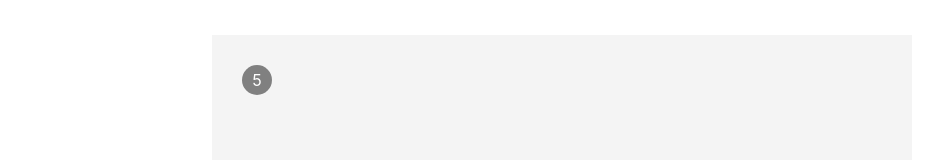
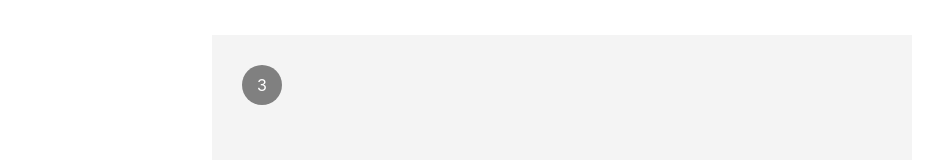
Before and after one commit to emrerdem1/teeter-totter-game, a React (Create React App) app: page / in a window 1280 px wide. Shown: the part 215-375 px from the top of the page, without its empty margins (168-1111 px from the left). Built offline with nearby package versions, Linux system fonts and the light colour scheme.

Commit message:
Generate random size and item

```diff
--- a/src/components/ItemView.tsx
+++ b/src/components/ItemView.tsx
@@ -4,23 +4,26 @@ import React from 'react';
 interface FallingItemProps {
   offsetX: number;
   offsetY: number;
+  size: number;
 }
 
-const MIN_ITEM_SIZE = 30;
+const MIN_ITEM_SIZE = 25;
+const MIN_ITEM_SIZE_INCREMENT = 5;
+const MAX_ITEM_WEIGHT = 9;
 
-const FallingItemContainer = styled.div<FallingItemProps>`
+const FallingItemContainerDiv = styled.div<FallingItemProps>`
   position: absolute;
-  top: ${(props) => (props.offsetY ? `${props.offsetY}px` : '0')};
-  left: ${(props) => (props.offsetX ? `${props.offsetX}px` : '0')};
+  top: ${(props) => `${props.offsetY}px`};
+  left: ${(props) => `${props.offsetX}px`};
   color: white;
   display: flex;
   justify-content: center;
   align-items: center;
-  width: ${MIN_ITEM_SIZE}px;
-  height: ${MIN_ITEM_SIZE}px;
+  width: ${(props) => `${props.size}px`};
+  height: ${(props) => `${props.size}px`};
 `;
 
-const SquareItem = styled.div`
+const SquareItemDiv = styled.div`
   width: 100%;
   height: 100%;
   background: gray;
@@ -29,20 +32,22 @@ const SquareItem = styled.div`
   align-items: center;
 `;
 
-const CircleItem = styled(SquareItem)`
+const CircleItemDiv = styled(SquareItemDiv)`
   border-radius: 50%;
 `;
 
-const TriangleItem = styled.div`
+const TriangleItemDiv = styled.div<{ size: number }>`
   width: 0;
   height: 0;
-  border-left: ${MIN_ITEM_SIZE / 2}px solid transparent;
-  border-right: ${MIN_ITEM_SIZE / 2}px solid transparent;
-  border-bottom: ${MIN_ITEM_SIZE}px solid gray;
+  border-left: ${(props) => `${props.size / 2}px`} solid transparent;
+  border-right: ${(props) => `${props.size / 2}px`} solid transparent;
+  border-bottom: ${(props) => `${props.size}px`} solid gray;
 
   span {
     position: absolute;
-    top: 50%;
+    // Number centered in triangle does not look centered
+    // precisely. Make it look centered by increasing the top for now.
+    top: 60%;
     left: 50%;
     transform: translate(-50%, -50%);
   }
@@ -52,20 +57,26 @@ const getRandomFallingItem = (fallingItemList: JSX.Element[]): JSX.Element => {
   return fallingItemList[Math.floor(Math.random() * fallingItemList.length)];
 };
 
+const getRandomItemWeight = (max: number) => {
+  return Math.floor(Math.random() * max + 1);
+};
+
 export const ItemView = () => {
-  let weight = 5;
+  let weight = getRandomItemWeight(MAX_ITEM_WEIGHT);
   const weightIndicator = <span>{weight}</span>;
+  const fallingItemSize = MIN_ITEM_SIZE + MIN_ITEM_SIZE_INCREMENT * weight;
+
   // Only one of them should be falling at a time.
   const possibleFallingItems = [
-    <TriangleItem>{weightIndicator}</TriangleItem>,
-    <CircleItem>{weightIndicator}</CircleItem>,
-    <SquareItem>{weightIndicator}</SquareItem>,
+    <TriangleItemDiv size={fallingItemSize}>{weightIndicator}</TriangleItemDiv>,
+    <CircleItemDiv>{weightIndicator}</CircleItemDiv>,
+    <SquareItemDiv>{weightIndicator}</SquareItemDiv>,
   ];
 
   return (
-    <FallingItemContainer offsetX={30} offsetY={30}>
+    <FallingItemContainerDiv offsetX={30} offsetY={30} size={fallingItemSize}>
       {getRandomFallingItem(possibleFallingItems)}
-    </FallingItemContainer>
+    </FallingItemContainerDiv>
   );
 };
 
```
